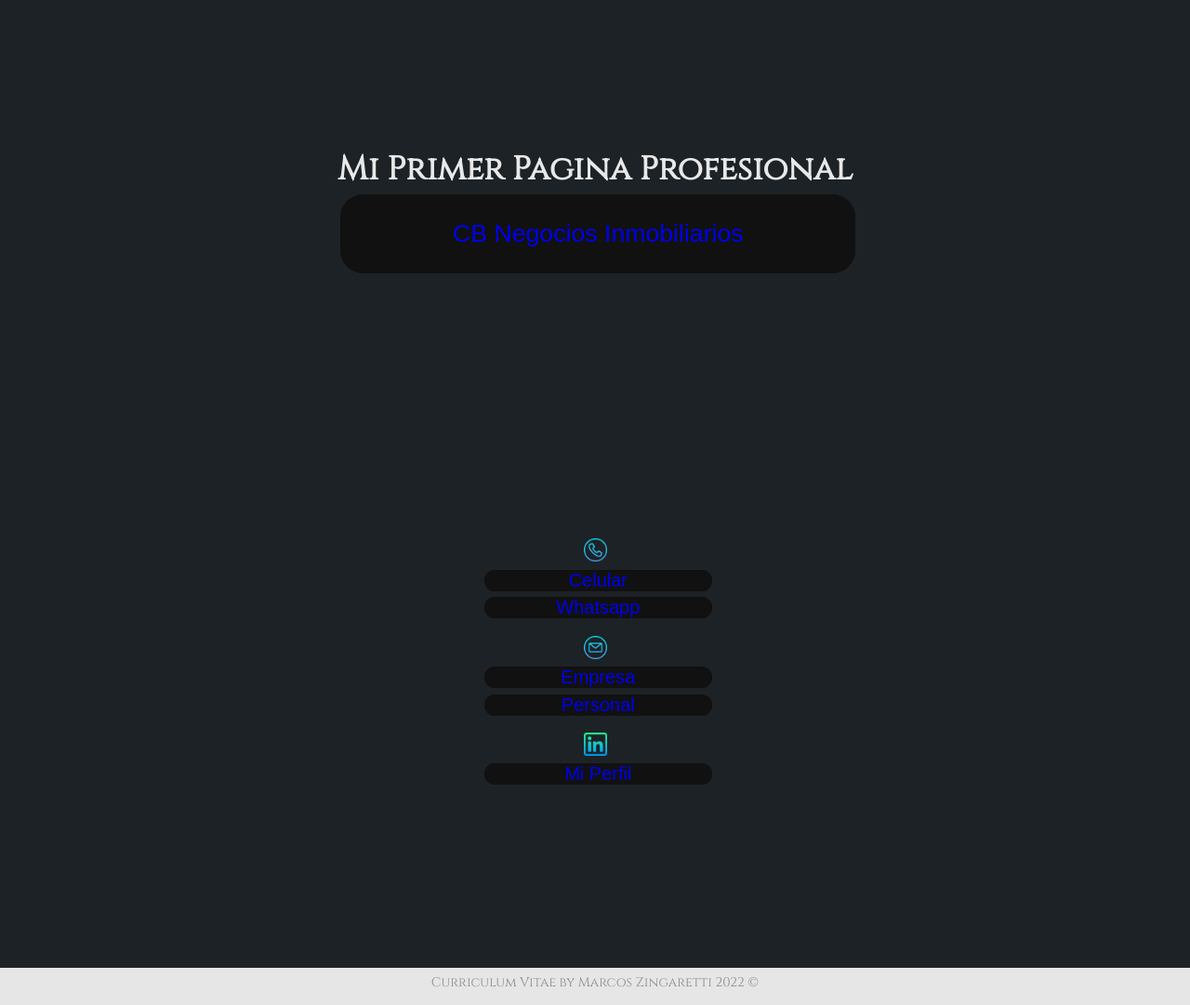
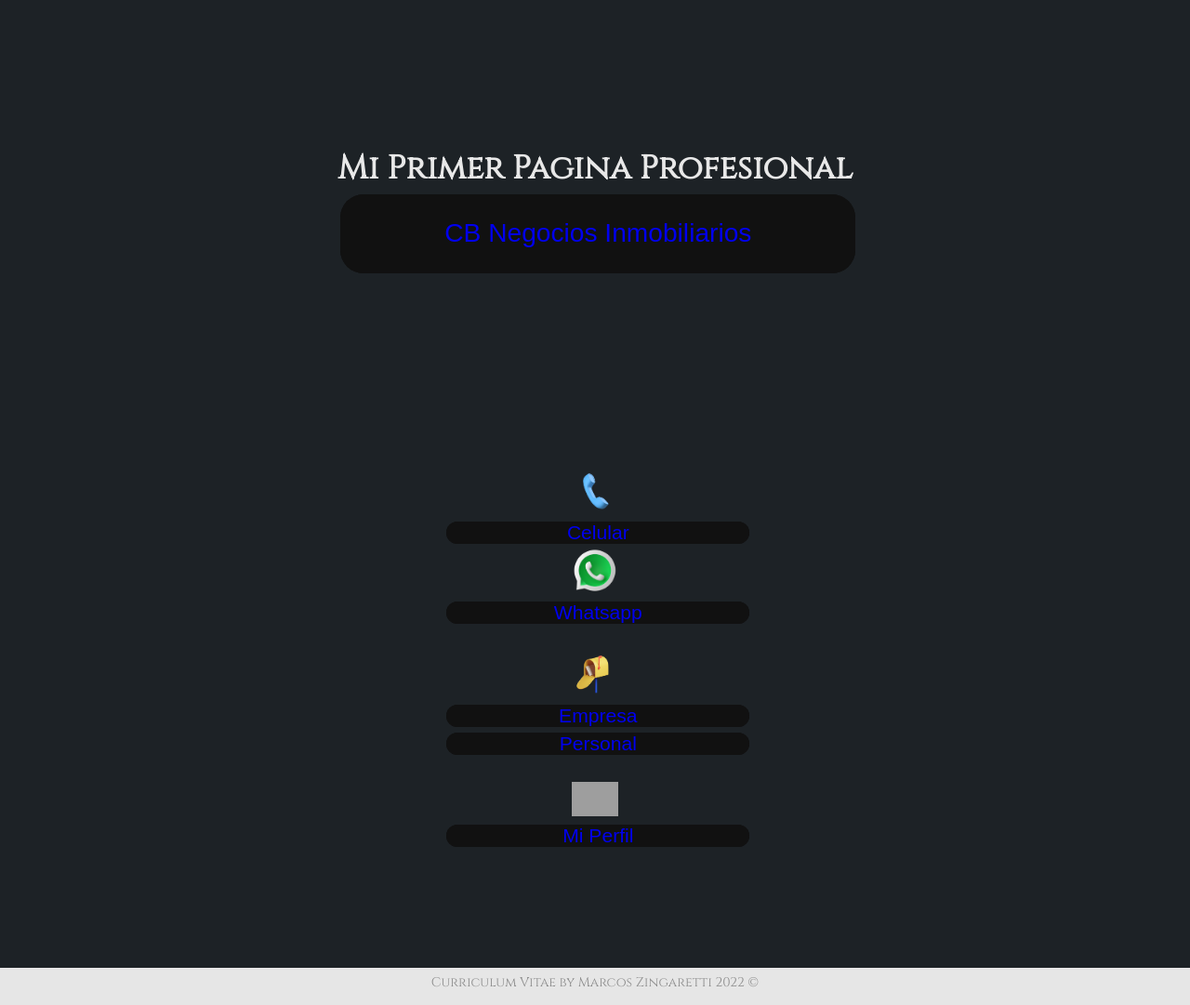
Before and after one commit to Zinike/MarcosCV, a PHP site: page / in a window 1280 px wide. Shown: the part 2079-3160 px from the top of the page at 93% size. Run offline with PHP 8.4, Linux system fonts and the light colour scheme; grey boxes are pictures that could not be loaded.

Commit message:
Cambio iconos y demas

```diff
--- a/index.html
+++ b/index.html
@@ -146,19 +146,20 @@
 		<div class="contenedor">
 			<ul>
 				<div class="telefono">
-					<img src="Media/telefono.png" alt="phone" width=25px>
+					<img src="Media/Icons/phone.png" alt="phone" width="50px">
 					<button class="button" type="button" name="button"><a href="tel:5493584406950" target="_blank">Celular</a></button>
+					<img src="Media/Icons/whatsapp.png" alt="phone" width="50px">
 					<button class="button" type="button" name="button"><a href="https://wa.me/5493584406950" target="_blank">Whatsapp</a></button>
 				</div>
 
 				<div class="email">
-					<img src="Media/email.png" alt="mail" width=25px>
+					<img src="Media/Icons/mail.png" alt="mail" width="50px">
 					<button class="button" type="button" name="button"><a href="mailto:contacto@marcoszinga.online" target="_blank">Empresa</a></button>
 					<button class="button" type="button" name="button"><a href="mailto:marcoszinga94@gmail.com" target="_blank">Personal</a></button>
 				</div>
 
 				<div class="linkedin">
-					<img src="Media/linkedin.png" alt="LinkedIn" width=25px>
+					<img src="Media/Icons/linkedin.png" alt="LinkedIn" width="50px">
 					<button class="button" type="button" name="button"><a href="https://www.linkedin.com/in/marcos-zingaretti/" target="_blank">Mi Perfil</a></button>
 				</div>
 			</ul>
--- a/style.css
+++ b/style.css
@@ -276,7 +276,7 @@
     align-items: center;
     text-align: center;
     flex-direction: row;
-    font-size: 2em;
+    font-size: 2rem;
     width: 100%;
     height: 100%;
   }
@@ -294,14 +294,6 @@
     width: 100vw;
   }
 
-  #contacto .img_contact {
-    display: flex;
-    align-items: center;
-    width: auto;
-    height: 20vh;
-    margin: 30px;
-  }
-
   #contacto .contenedor {
     display: flex;
     flex-direction: column;
@@ -312,11 +304,11 @@
   }
 
   #contacto .contenedor ul div {
-    margin-bottom: 15px;
+    margin-bottom: 25px;
   }
 
   #contacto .contenedor ul div a {
-    font-size: 1.5em;
+    font-size: 1.5rem;
     margin: 0px 10px;
   }
 
```
Also changed, not shown: Media/Icons/mail.png (added), Media/Icons/phone.png (added), Media/Icons/whatsapp.png (added), 2 other files.
